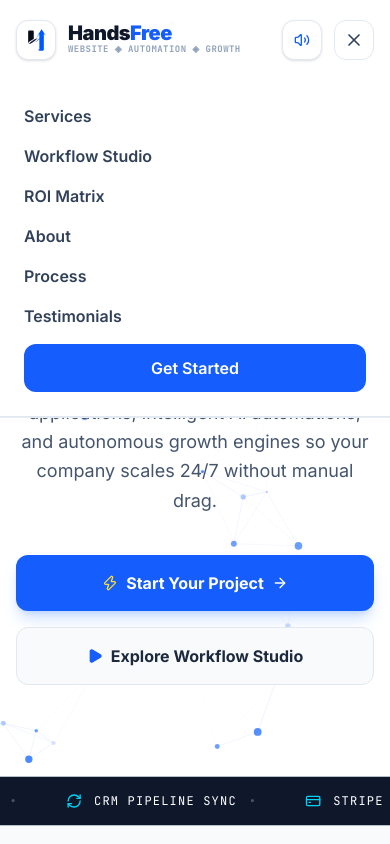
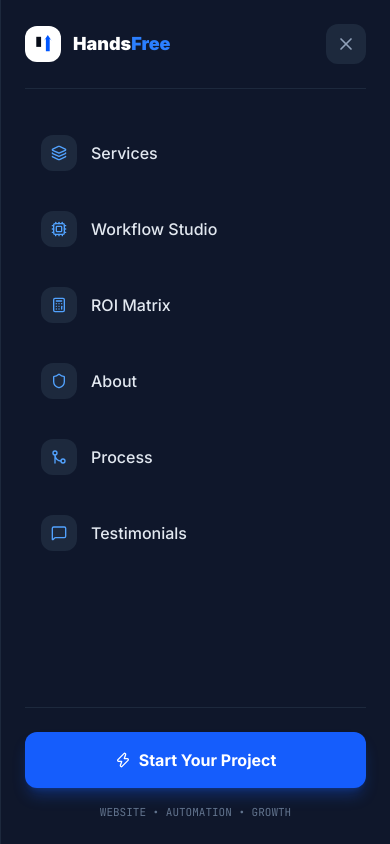
Before and after one commit to onlinewithsagar/HandsFree, a Next.js app: page / in a window 390 px wide. Both pictures are taken after a click on the button 354 px from the left and 40 px from the top of the page. Shown: the top 844 px of the page. Built offline with nearby package versions, Linux system fonts and the light colour scheme.

Commit message:
feat: implement full-screen mobile sidenav and bidirectional parallax in Next.js

```diff
--- a/src/components/Navbar.tsx
+++ b/src/components/Navbar.tsx
@@ -1,6 +1,7 @@
 "use client";
 
-import { useState } from "react";
+import { useState, useEffect } from "react";
+import { motion, AnimatePresence } from "framer-motion";
 import {
   Volume2,
   VolumeX,
@@ -13,6 +14,7 @@
   GitMerge,
   MessageSquare,
   ArrowUpRight,
+  Zap,
 } from "lucide-react";
 
 interface NavbarProps {
@@ -23,7 +25,29 @@
 export default function Navbar({ soundEnabled, onToggleSound }: NavbarProps) {
   const [mobileMenuOpen, setMobileMenuOpen] = useState(false);
 
+  // Prevent background scroll when full-screen mobile side drawer is open
+  useEffect(() => {
+    if (mobileMenuOpen) {
+      document.body.style.overflow = "hidden";
+    } else {
+      document.body.style.overflow = "unset";
+    }
+    return () => {
+      document.body.style.overflow = "unset";
+    };
+  }, [mobileMenuOpen]);
+
+  const navLinks = [
+    { href: "#services", label: "Services", icon: Layers },
+    { href: "#studio", label: "Workflow Studio", icon: Cpu },
+    { href: "#calculator", label: "ROI Matrix", icon: Calculator },
+    { href: "#about", label: "About", icon: Shield },
+    { href: "#process", label: "Process", icon: GitMerge },
+    { href: "#testimonials", label: "Testimonials", icon: MessageSquare },
+  ];
+
   return (
+    <>
       <nav className="fixed top-0 left-0 right-0 z-50 bg-white/85 backdrop-blur-xl border-b border-slate-200/80 transition-all duration-300">
         <div className="max-w-7xl mx-auto px-4 sm:px-6 lg:px-8 h-20 flex items-center justify-between">
           {/* Brand Logo */}
@@ -49,24 +73,18 @@
 
           {/* Desktop Navigation Links */}
           <div className="hidden lg:flex items-center gap-7 text-sm font-medium text-slate-600">
-          <a href="#services" className="hover:text-blue-600 flex items-center gap-1.5 transition-colors">
-            <Layers className="w-3.5 h-3.5 text-blue-600" /> Services
+            {navLinks.map((item) => {
+              const Icon = item.icon;
+              return (
+                <a
+                  key={item.href}
+                  href={item.href}
+                  className="hover:text-blue-600 flex items-center gap-1.5 transition-colors"
+                >
+                  <Icon className="w-3.5 h-3.5 text-blue-600" /> {item.label}
                 </a>
-          <a href="#studio" className="hover:text-blue-600 flex items-center gap-1.5 transition-colors">
-            <Cpu className="w-3.5 h-3.5 text-blue-600" /> Workflow Studio
-          </a>
-          <a href="#calculator" className="hover:text-blue-600 flex items-center gap-1.5 transition-colors">
-            <Calculator className="w-3.5 h-3.5 text-blue-600" /> ROI Matrix
-          </a>
-          <a href="#about" className="hover:text-blue-600 flex items-center gap-1.5 transition-colors">
-            <Shield className="w-3.5 h-3.5 text-blue-600" /> About
-          </a>
-          <a href="#process" className="hover:text-blue-600 flex items-center gap-1.5 transition-colors">
-            <GitMerge className="w-3.5 h-3.5 text-blue-600" /> Process
-          </a>
-          <a href="#testimonials" className="hover:text-blue-600 flex items-center gap-1.5 transition-colors">
-            <MessageSquare className="w-3.5 h-3.5 text-blue-600" /> Testimonials
-          </a>
+              );
+            })}
           </div>
 
           {/* Actions */}
@@ -91,70 +109,106 @@
               <ArrowUpRight className="w-4 h-4" />
             </a>
 
-          {/* Mobile Menu Button */}
+            {/* Mobile Menu Hamburger Button */}
             <button
-            onClick={() => setMobileMenuOpen(!mobileMenuOpen)}
-            className="lg:hidden w-10 h-10 rounded-xl border border-slate-200 flex items-center justify-center text-slate-700 hover:text-blue-600 transition-colors"
+              onClick={() => setMobileMenuOpen(true)}
+              className="lg:hidden w-11 h-11 rounded-xl border border-slate-200 bg-white flex items-center justify-center text-slate-900 hover:text-blue-600 shadow-sm"
+              aria-label="Open Mobile Menu"
             >
-            {mobileMenuOpen ? <X className="w-5 h-5" /> : <Menu className="w-5 h-5" />}
+              <Menu className="w-6 h-6" />
             </button>
           </div>
         </div>
+      </nav>
 
-      {/* Mobile Drawer */}
+      {/* FULL-SCREEN SLIDE-OVER MOBILE SIDENAV WITH BLUR BACKDROP */}
+      <AnimatePresence>
         {mobileMenuOpen && (
-        <div className="lg:hidden bg-white/95 backdrop-blur-2xl border-b border-slate-200 px-6 py-6 space-y-4">
-          <a
-            href="#services"
+          <div className="fixed inset-0 z-[100] lg:hidden">
+            {/* Backdrop Blur Overlay */}
+            <motion.div
+              initial={{ opacity: 0 }}
+              animate={{ opacity: 1 }}
+              exit={{ opacity: 0 }}
+              transition={{ duration: 0.25 }}
               onClick={() => setMobileMenuOpen(false)}
-            className="block text-base font-semibold text-slate-700 hover:text-blue-600"
+              className="absolute inset-0 bg-slate-950/60 backdrop-blur-md"
+            />
+
+            {/* Full-Height Drawer from Right */}
+            <motion.div
+              initial={{ x: "100%" }}
+              animate={{ x: 0 }}
+              exit={{ x: "100%" }}
+              transition={{ type: "spring", damping: 28, stiffness: 260 }}
+              className="absolute top-0 right-0 bottom-0 w-full sm:w-[380px] bg-slate-900 text-white shadow-2xl flex flex-col justify-between p-6 sm:p-8 border-l border-slate-800"
             >
-            Services
-          </a>
-          <a
-            href="#studio"
+              <div>
+                {/* Header with Close */}
+                <div className="flex items-center justify-between pb-6 border-b border-slate-800">
+                  <div className="flex items-center gap-3">
+                    <div className="w-9 h-9 bg-white rounded-xl flex items-center justify-center">
+                      <svg viewBox="0 0 100 100" className="w-6 h-6" fill="none">
+                        <path d="M22 20H42V62H22V20Z" fill="#070C18"/>
+                        <path d="M58 80H78V28L86 36L70 12L54 36L62 28V80H58Z" fill="#0057FF"/>
+                      </svg>
+                    </div>
+                    <div className="font-heading font-black text-lg text-white">
+                      <span>Hands</span><span className="text-blue-500">Free</span>
+                    </div>
+                  </div>
+
+                  <button
                     onClick={() => setMobileMenuOpen(false)}
-            className="block text-base font-semibold text-slate-700 hover:text-blue-600"
+                    className="w-10 h-10 rounded-xl bg-slate-800 text-slate-400 hover:text-white flex items-center justify-center"
+                    aria-label="Close Menu"
                   >
-            Workflow Studio
-          </a>
-          <a
-            href="#calculator"
+                    <X className="w-5 h-5" />
+                  </button>
+                </div>
+
+                {/* Navigation Links with staggered animation */}
+                <div className="py-8 space-y-3">
+                  {navLinks.map((item, idx) => {
+                    const Icon = item.icon;
+                    return (
+                      <motion.a
+                        key={item.href}
+                        href={item.href}
+                        initial={{ opacity: 0, x: 20 }}
+                        animate={{ opacity: 1, x: 0 }}
+                        transition={{ delay: idx * 0.05 }}
                         onClick={() => setMobileMenuOpen(false)}
-            className="block text-base font-semibold text-slate-700 hover:text-blue-600"
+                        className="flex items-center gap-3.5 px-4 py-3.5 rounded-2xl text-slate-200 hover:text-white hover:bg-slate-800/80 font-medium text-base transition-all group"
                       >
-            ROI Matrix
-          </a>
-          <a
-            href="#about"
-            onClick={() => setMobileMenuOpen(false)}
-            className="block text-base font-semibold text-slate-700 hover:text-blue-600"
-          >
-            About
-          </a>
-          <a
-            href="#process"
-            onClick={() => setMobileMenuOpen(false)}
-            className="block text-base font-semibold text-slate-700 hover:text-blue-600"
-          >
-            Process
-          </a>
-          <a
-            href="#testimonials"
-            onClick={() => setMobileMenuOpen(false)}
-            className="block text-base font-semibold text-slate-700 hover:text-blue-600"
-          >
-            Testimonials
-          </a>
+                        <div className="w-9 h-9 rounded-xl bg-slate-800 group-hover:bg-blue-600 text-blue-400 group-hover:text-white flex items-center justify-center transition-colors">
+                          <Icon className="w-4 h-4" />
+                        </div>
+                        <span>{item.label}</span>
+                      </motion.a>
+                    );
+                  })}
+                </div>
+              </div>
+
+              {/* Bottom Drawer Actions */}
+              <div className="pt-6 border-t border-slate-800 space-y-4">
                 <a
                   href="#contact"
                   onClick={() => setMobileMenuOpen(false)}
-            className="block w-full text-center py-3 rounded-xl bg-blue-600 text-white font-semibold"
+                  className="w-full py-4 rounded-xl bg-blue-600 hover:bg-blue-500 text-white font-bold text-base flex items-center justify-center gap-2 shadow-lg shadow-blue-600/30 transition-all"
                 >
-            Get Started
+                  <Zap className="w-4 h-4" />
+                  <span>Start Your Project</span>
                 </a>
+                <div className="text-center font-mono text-[11px] text-slate-500">
+                  WEBSITE • AUTOMATION • GROWTH
+                </div>
+              </div>
+            </motion.div>
           </div>
         )}
-    </nav>
+      </AnimatePresence>
+    </>
   );
 }
--- a/src/components/Services.tsx
+++ b/src/components/Services.tsx
@@ -1,9 +1,22 @@
 "use client";
 
-import { motion } from "framer-motion";
+import { motion, useScroll, useTransform } from "framer-motion";
 import { Layout, Cpu, TrendingUp, Check, ArrowRight } from "lucide-react";
+import { useRef } from "react";
 
 export default function Services() {
+  const containerRef = useRef<HTMLDivElement>(null);
+
+  const { scrollYProgress } = useScroll({
+    target: containerRef,
+    offset: ["start end", "end start"],
+  });
+
+  // Continuous bidirectional multi-layer parallax scrubbing
+  const yCard1 = useTransform(scrollYProgress, [0, 1], [40, -40]);
+  const yCard2 = useTransform(scrollYProgress, [0, 1], [-30, 30]);
+  const yCard3 = useTransform(scrollYProgress, [0, 1], [40, -40]);
+
   const pillars = [
     {
       num: "01",
@@ -12,6 +25,7 @@
       title: "Web Development",
       desc: "Custom, ultra-fast web applications built with Next.js and modern React. Designed to captivate visitors and maximize conversions.",
       icon: Layout,
+      yMotion: yCard1,
       features: [
         "Sub-Second Google Lighthouse 100",
         "Bespoke 3D & Micro-Interactions",
@@ -26,6 +40,7 @@
       title: "Automation Tools",
       desc: "Eliminate manual busywork with custom AI pipelines, automated lead routing, CRM enrichment, and zero-friction invoicing systems.",
       icon: Cpu,
+      yMotion: yCard2,
       features: [
         "GPT-4o Agent Customer Triage",
         "HubSpot, Stripe & n8n Plumbing",
@@ -40,6 +55,7 @@
       title: "Growth Systems",
       desc: "Data-driven growth infrastructure that accelerates client acquisition, customer retention, and compounding enterprise revenue.",
       icon: TrendingUp,
+      yMotion: yCard3,
       features: [
         "Dynamic Viral Referral Loops",
         "Full-Funnel Telemetry & Analytics",
@@ -50,13 +66,13 @@
   ];
 
   return (
-    <section id="services" className="py-24 bg-slate-50 relative overflow-hidden">
+    <section ref={containerRef} id="services" className="py-24 bg-slate-50 relative overflow-hidden">
       <div className="max-w-7xl mx-auto px-4 sm:px-6 lg:px-8">
         {/* Section Header */}
         <motion.div
           initial={{ opacity: 0, y: 30 }}
           whileInView={{ opacity: 1, y: 0 }}
-          viewport={{ once: true, margin: "-100px" }}
+          viewport={{ once: true }}
           transition={{ duration: 0.7 }}
           className="text-center max-w-3xl mx-auto mb-16"
         >
@@ -71,18 +87,15 @@
           </p>
         </motion.div>
 
-        {/* 3 Pillars Grid */}
+        {/* 3 Pillars Grid with Scroll-Linked Parallax */}
         <div className="grid grid-cols-1 lg:grid-cols-3 gap-8">
           {pillars.map((p, idx) => {
             const Icon = p.icon;
             return (
               <motion.div
                 key={idx}
-                initial={{ opacity: 0, y: 40 }}
-                whileInView={{ opacity: 1, y: 0 }}
-                viewport={{ once: true, margin: "-50px" }}
-                transition={{ duration: 0.6, delay: idx * 0.15 }}
-                whileHover={{ y: -8, scale: 1.01 }}
+                style={{ y: p.yMotion }}
+                whileHover={{ scale: 1.02 }}
                 className="relative bg-white rounded-3xl p-8 border border-slate-200 shadow-xl shadow-slate-200/50 flex flex-col justify-between group transition-all"
               >
                 <div>
--- a/src/components/Testimonials.tsx
+++ b/src/components/Testimonials.tsx
@@ -1,8 +1,20 @@
 "use client";
 
-import { motion } from "framer-motion";
+import { motion, useScroll, useTransform } from "framer-motion";
+import { useRef } from "react";
 
 export default function Testimonials() {
+  const containerRef = useRef<HTMLDivElement>(null);
+
+  const { scrollYProgress } = useScroll({
+    target: containerRef,
+    offset: ["start end", "end start"],
+  });
+
+  const yCard1 = useTransform(scrollYProgress, [0, 1], [30, -30]);
+  const yCard2 = useTransform(scrollYProgress, [0, 1], [-40, 40]);
+  const yCard3 = useTransform(scrollYProgress, [0, 1], [30, -30]);
+
   const testimonials = [
     {
       quote:
@@ -10,6 +22,7 @@
       author: "Sarah Kim",
       role: "CEO, TechNova Solutions",
       avatar: "SK",
+      yMotion: yCard1,
     },
     {
       quote:
@@ -17,6 +30,7 @@
       author: "Marcus Johnson",
       role: "COO, BrightPath Analytics",
       avatar: "MJ",
+      yMotion: yCard2,
     },
     {
       quote:
@@ -24,11 +38,12 @@
       author: "Aisha Laurent",
       role: "Founder, Velocity Commerce",
       avatar: "AL",
+      yMotion: yCard3,
     },
   ];
 
   return (
-    <section id="testimonials" className="py-24 bg-slate-50 relative overflow-hidden">
+    <section ref={containerRef} id="testimonials" className="py-24 bg-slate-50 relative overflow-hidden">
       <div className="max-w-7xl mx-auto px-4 sm:px-6 lg:px-8">
         <div className="text-center max-w-3xl mx-auto mb-16">
           <div className="inline-block px-3 py-1 rounded-full bg-blue-100 text-blue-700 font-mono text-xs font-bold uppercase mb-3">
@@ -46,11 +61,8 @@
           {testimonials.map((t, idx) => (
             <motion.div
               key={idx}
-              initial={{ opacity: 0, y: 30 }}
-              whileInView={{ opacity: 1, y: 0 }}
-              viewport={{ once: true }}
-              transition={{ duration: 0.6, delay: idx * 0.15 }}
-              whileHover={{ y: -8 }}
+              style={{ y: t.yMotion }}
+              whileHover={{ scale: 1.02 }}
               className="p-8 rounded-3xl bg-white border border-slate-200 shadow-xl shadow-slate-200/50 flex flex-col justify-between"
             >
               <div>
```
Lines whose indentation alone changed are shown as unchanged.
